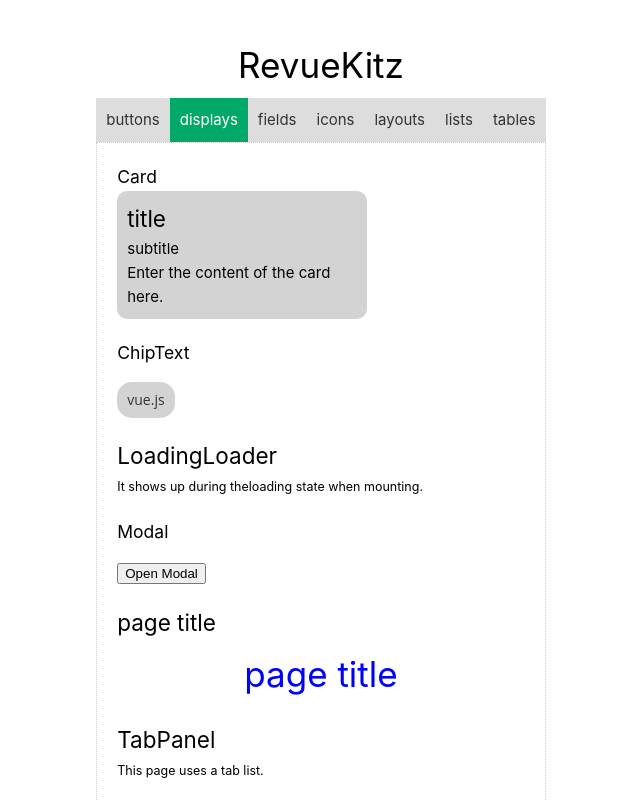
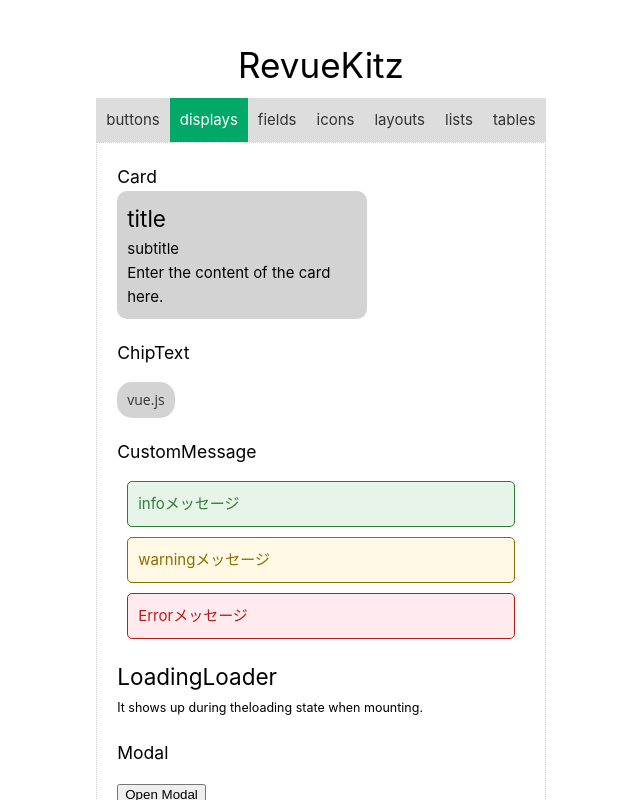
Before and after one commit to sh-kikuchi/revuekitz, a Vue app: page / in a window 1280 px wide. Both pictures are taken after a click on the item "displays". Shown: the top 800 px of the page, without its empty margins (319-959 px from the left). Built offline with nearby package versions, Linux system fonts and the light colour scheme.

Commit message:
add:CustomeMessage_20250810

```diff
--- a/package.json
+++ b/package.json
@@ -1,6 +1,6 @@
 {
   "name": "revuekitz",
-  "version": "1.0.0",
+  "version": "1.1.0",
   "description": "UI component library for Vue.js. I collected atomic and molecular level components based on atomic design.",
   "keywords": [
     "revuekitz",
--- a/src/App.vue
+++ b/src/App.vue
@@ -11,6 +11,7 @@ import PushButton from './components/global/buttons/PushButton.vue'
 // displays (7)
 import CardFlame from './components/global/displays/CardFlame.vue'
 import ChipText from './components/global/displays/ChipText.vue'
+import CustomMessage from './components/global/displays/CustomMessage.vue'
 import LoadingLoader from './components/global/displays/LoadingLoader.vue'
 import ModalDialog from './components/global/displays/ModalDialog.vue'
 import PageTitle from './components/global/displays/PageTitle.vue'
@@ -220,6 +221,14 @@ const todos = ref([
             >
               <span>vue.js</span>
             </ChipText>
+          </div>
+        </section>
+        <section>
+          <h3>CustomMessage</h3>
+          <div style="margin-top: 15px; margin-bottom: 15px">
+            <CustomMessage message="infoメッセージ" mode="info" :duration="3000" />
+            <CustomMessage message="warningメッセージ" mode="warning" />
+            <CustomMessage message="Errorメッセージ" mode="error" />
           </div>
         </section>
         <section>
--- /dev/null
+++ b/src/components/global/displays/CustomMessage.vue
@@ -0,0 +1,88 @@
+<script setup lang="ts">
+import { computed, onMounted, ref } from 'vue'
+const props = defineProps({
+  id: {
+    type: String,
+    default: ''
+  },
+  class: {
+    type: String,
+    default: ''
+  },
+  style: {
+    type: [String, Object],
+    default: ''
+  },
+  message: {
+    type: String,
+    default: ''
+  },
+  mode: {
+    type: String,
+    default: ''
+  },
+  duration: {
+    type: Number,
+    default: 0
+  }
+})
+
+// ref
+const visible = ref(true)
+
+//binding classes
+const bindingClass = computed(() => {
+  return `revuekitz-custom-message ${props.class} `
+})
+
+//mounted
+onMounted(() => {
+  visible.value = true
+  if (props.duration === 0) return
+  startFadeOutTimer()
+})
+
+// Auto-hide after duration, with cleanup
+const startFadeOutTimer = () => {
+  const timer = setTimeout(() => {
+    visible.value = false
+  }, props.duration)
+  return () => clearTimeout(timer)
+}
+</script>
+<template>
+  <div :class="[bindingClass, props.mode, visible ? '' : 'fade-out']">
+    {{ message }}
+  </div>
+</template>
+<style scoped>
+.revuekitz-custom-message {
+  margin: 10px;
+  padding: 10px;
+  border-radius: 5px;
+}
+
+.revuekitz-custom-message.fade-out {
+  opacity: 0;
+  visibility: hidden;
+  transition: 1s;
+}
+
+.revuekitz-custom-message.warning {
+  color: #8a6d00;
+  border: 1px solid #8a6d00;
+  background-color: #fff9e5;
+}
+
+.revuekitz-custom-message.info {
+  color: #2e7d32;
+  border: 1px solid #2e7d32;
+  background-color: #e6f4ea;
+}
+
+.revuekitz-custom-message.error {
+  color: #b71c1c;
+  border: 1px solid #b71c1c;
+  background-color: #ffebee;
+}
+</style>
```
Also changed, not shown: doc/Release.md (added, +21 -0 lines), 1 other file (tests, documents, lock files or other folders).
